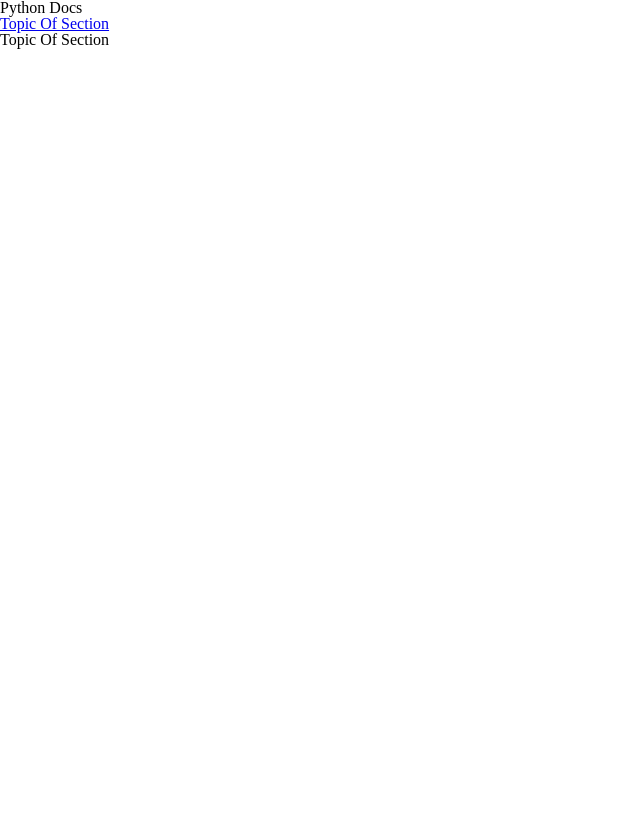
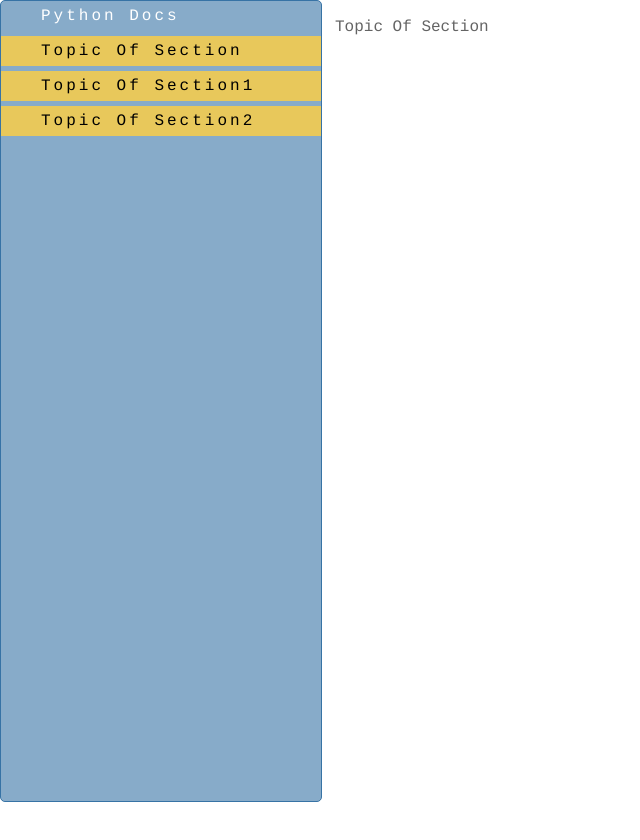
Before and after one commit to mscbr/python-documentation, a plain HTML site: page index.html in a window 1280 px wide. Shown: the whole page, without its empty margins (0-640 px from the left). Before the commit the page ends 800 px from the top, so only its background shows below. Drawn offline with Linux system fonts and the light colour scheme.

Commit message:
[Initial styling of sidebar/navbar]

```diff
--- a/index.html
+++ b/index.html
@@ -5,14 +5,14 @@
 	<title>Simplified Python Docs</title>
 </head>
 <body>
-	<header>
-		<nav id="navbar">
-			<header>Python Docs</header>
+	<nav id="navbar">
+			<header id="nav-header">Python Docs</header>
+		<div id="navlink-div">
 			<a href="#" class="nav-link">Topic Of Section</a>
-			<a href="#" class="nav-link"></a>
-			<a href="#" class="nav-link"></a>
-		</nav>
-	</header>
+			<a href="#" class="nav-link">Topic Of Section1</a>
+			<a href="#" class="nav-link">Topic Of Section2</a>
+		</div>
+	</nav>
 	<main id="main-doc">
 		<section class="main-section" id="Topic_Of_Section">
 			<header>Topic Of Section</header>
--- a/style.css
+++ b/style.css
@@ -49,3 +49,55 @@ table {
 }
 
 /*MAIN PART of STYLING*/
+html,body {
+	font-family: Courier, serif;
+	line-height: 1.5;
+	background-color: #ffffff;
+	color: #646464;
+}
+header {
+
+}
+#navbar {
+	position: fixed;
+		border: 0.5px solid #3773a5;
+	width: 25%;
+	height: 100%;
+	border-radius: 5px;
+	background-color: rgba(55,115,165, 0.6);
+	text-align: left;
+	letter-spacing: 3px;
+
+}
+#nav-header {
+	color: #fff;
+	padding: 3px 0 3px 40px;
+}
+#navlink-div {
+	height: 100%;
+	width: 100%;
+	display: flex;
+	flex-direction: column;
+
+}
+.nav-link {
+	text-decoration: none;
+	color: #000;
+	padding: 3px 0 3px 40px;
+	background-color: rgba(255,207,63, 0.8);
+	/*background-color: #ffcf3f;*/
+	margin-top: 5px;
+	margin-right: 0.5px;
+
+}
+.nav-link:hover {
+	background-color: rgb(255,207,63);
+	color: #646464;
+}
+#main-doc {
+	display: inline-block;
+	margin-left: 25%;
+	padding: 15px;
+	height: 1000px;
+
+}
```
Also changed, not shown: 1 other file.
